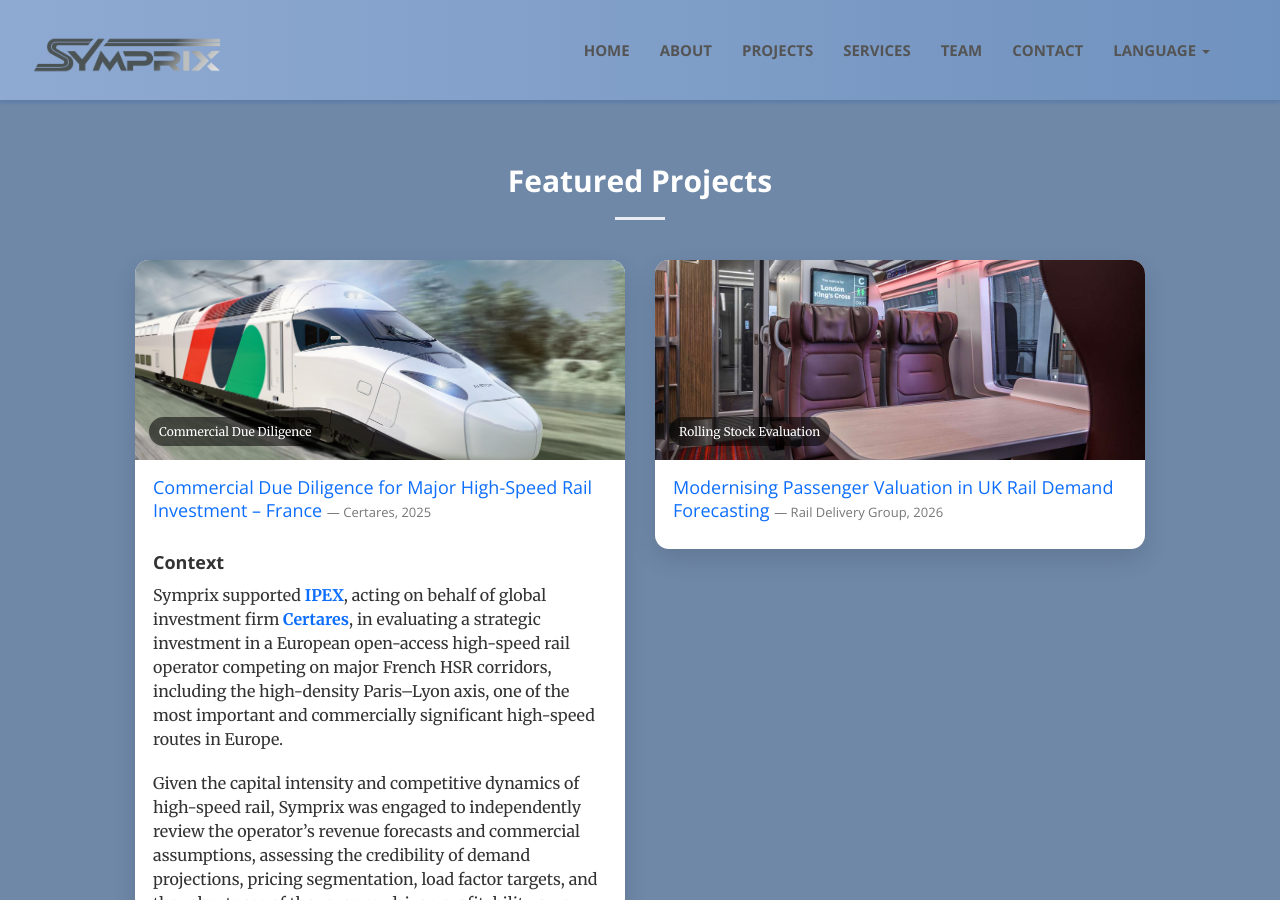
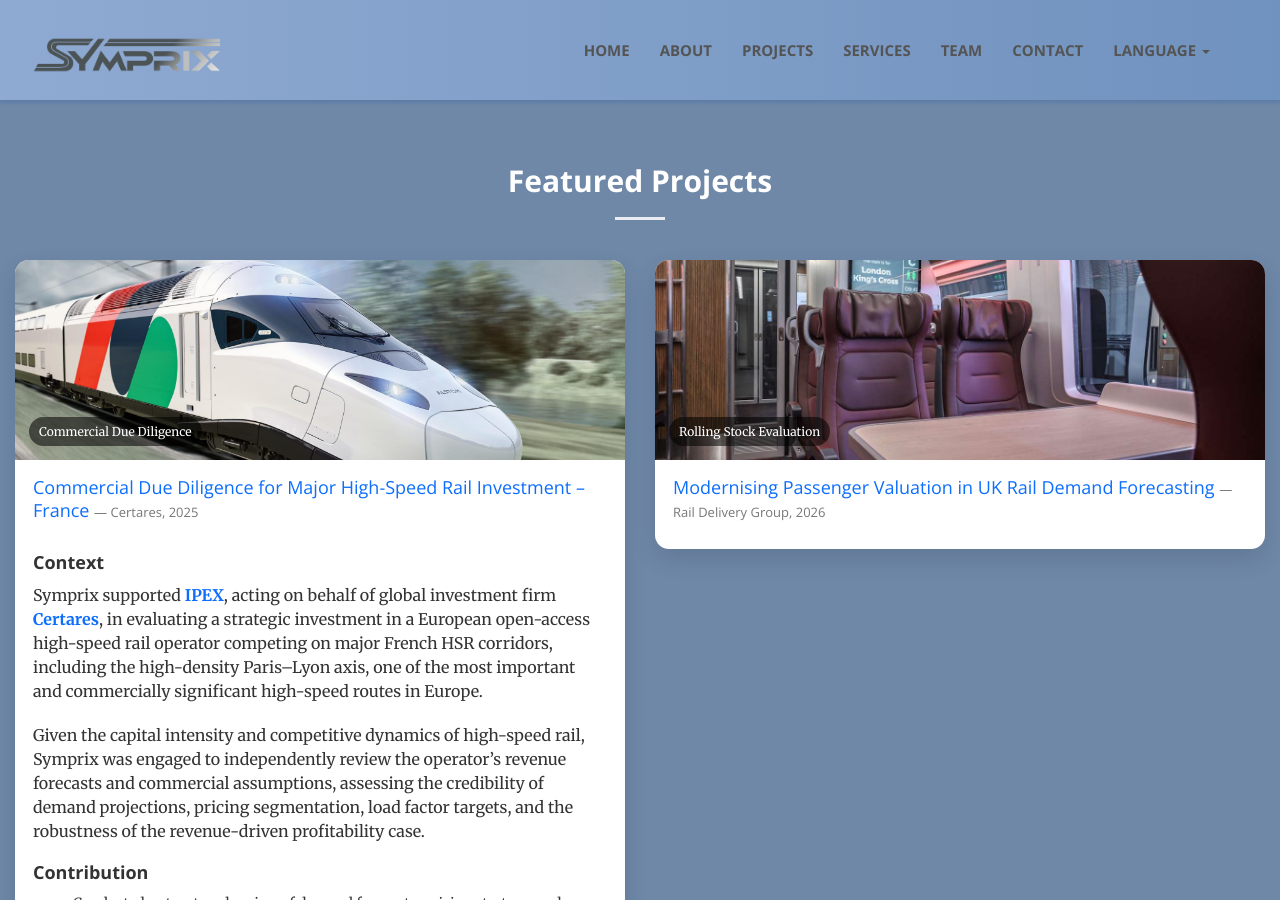
Before and after one commit to CD-Symprix/symprix, a Jekyll site: the page projects.html, which Jekyll copies as it is, in a window 1280 px wide and 900 px high, scrolled down 581 px. Built offline with Jekyll 4.4.1, drawn with Linux system fonts in a browser that asks for light colours.

Commit message:
Update main.scss

```diff
--- a/css/main.scss
+++ b/css/main.scss
@@ -502,7 +502,7 @@ header {
 /* ========================================================================== Projects site ========================================================================== */
 /* Shared inner width for Projects hero + Featured Projects */
 .projects-inner{
-  max-width: 1040px;     /* tweak if needed: 920 / 1040 */
+  max-width: 1320px;     /* tweak if needed: 920 / 1040 */
   margin: 0 auto;
   padding-left: 15px;
   padding-right: 15px;
```
